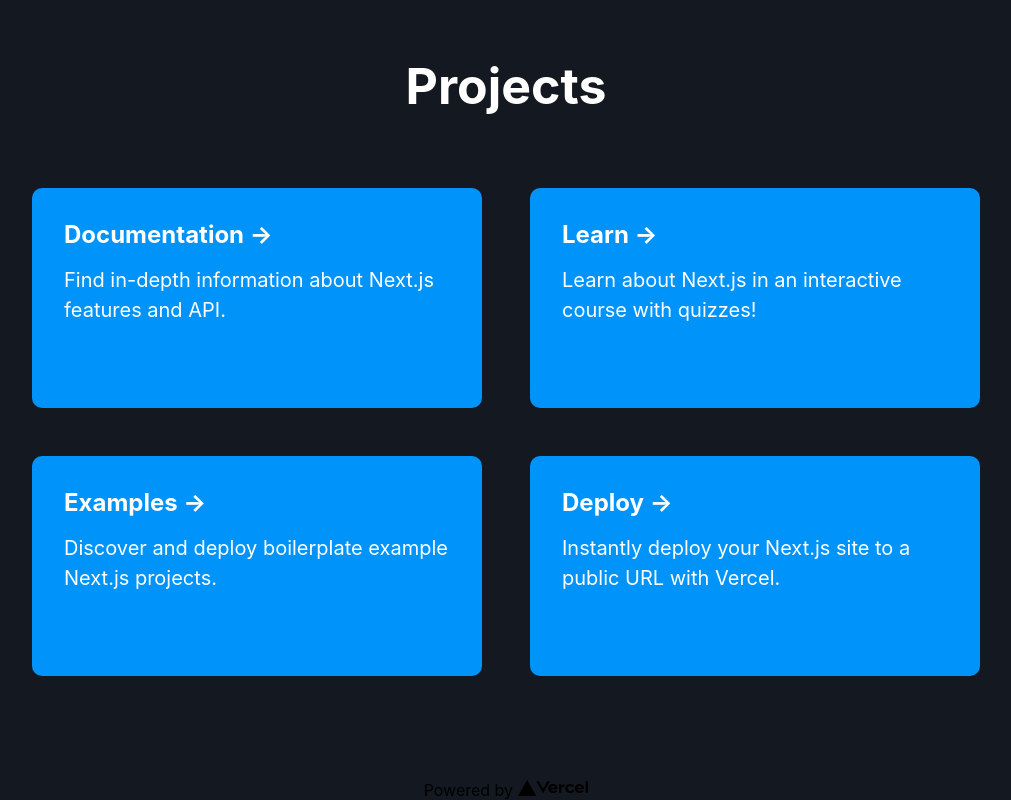
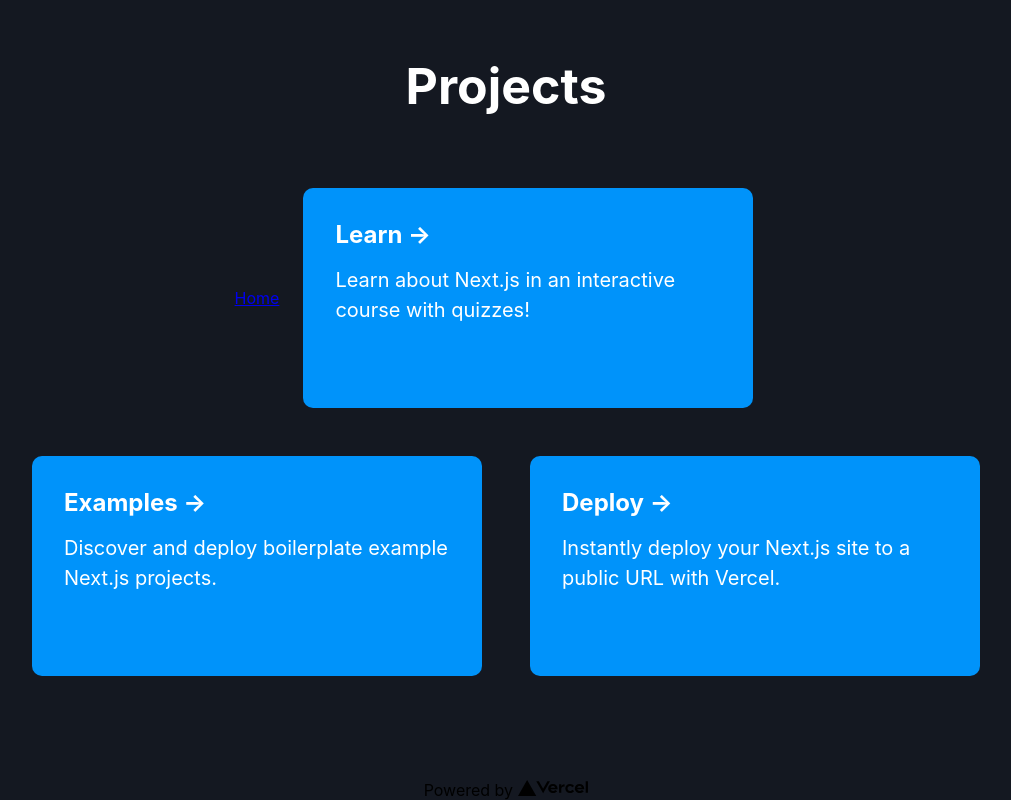
Before and after one commit to alesdonoso/alesdonoso, a Next.js app: page / in a window 1280 px wide. Shown: the part 725-1525 px from the top of the page, without its empty margins (134-1145 px from the left). Built offline with nearby package versions, Linux system fonts and the light colour scheme.

Commit message:
added routes blog and work

```diff
--- a/components/projects.js
+++ b/components/work.js
@@ -1,14 +1,21 @@
 import styles from "../theme";
 
-const Projects = () => {
+import Link from 'next/link'
+
+const dataProject = [
+    {
+
+    }
+]
+
+const Work = () => {
   return (
     <div>
       <h1 style={styles.title}>Projects</h1>
       <div className="projects-section">
-        <a href="https://nextjs.org/docs" className="card">
-          <h3>Documentation &rarr;</h3>
-          <p>Find in-depth information about Next.js features and API.</p>
-        </a>
+      <Link href="/blog" className="card">
+          <a>Home</a>
+        </Link>
 
         <a href="https://nextjs.org/learn" className="card">
           <h3>Learn &rarr;</h3>
@@ -77,4 +84,4 @@
   );
 };
 
-export default Projects;
+export default Work;
--- a/pages/index.js
+++ b/pages/index.js
@@ -2,7 +2,7 @@
 import styles from "../theme"
 
 import About from "../components/about"
-import Projects from "../components/projects"
+import Work from "../components/work"
 
 export default function Home() {
   return (
@@ -14,7 +14,7 @@
 
       <main>
         <About />
-        <Projects />
+        <Work />
       </main>
 
       <footer>
```
Also changed, not shown: pages/blog.js (added, +8 -0 lines), pages/work.js (added).
